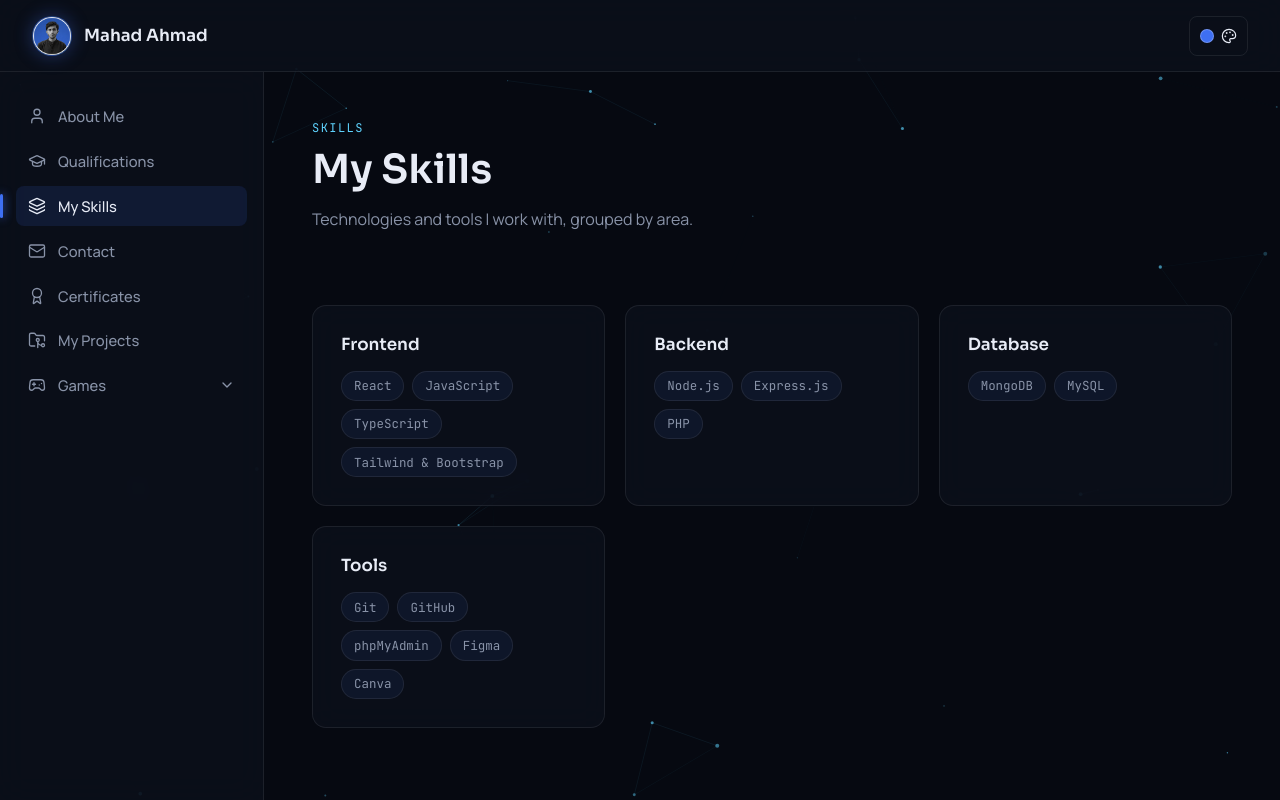
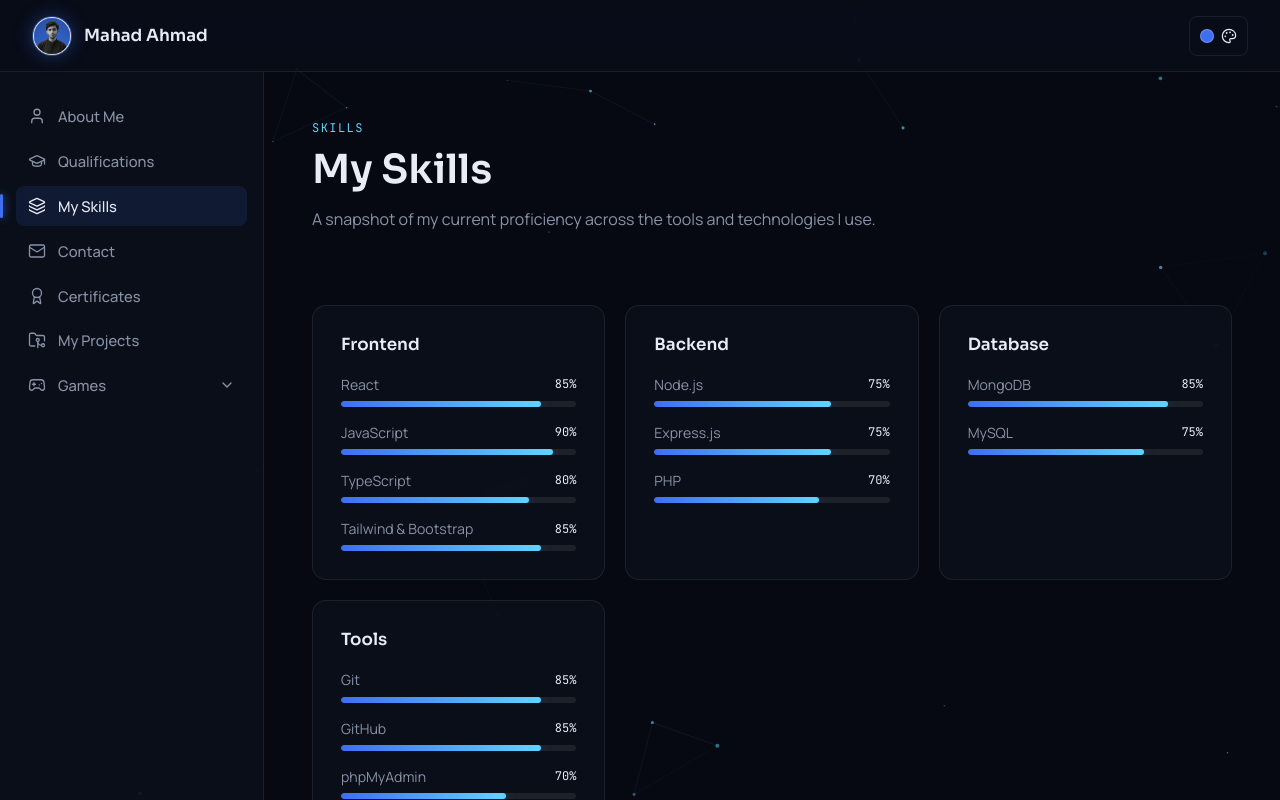
Before and after one commit to mahadahmad16/Portfolio, a React (Vite) app: page /skills in a window 1280 px wide. Shown: the top 800 px of the page. Built offline with nearby package versions, Linux system fonts and the light colour scheme.

Commit message:
Bar Added

```diff
--- a/src/components/background/ParticlesBackground.jsx
+++ b/src/components/background/ParticlesBackground.jsx
@@ -25,7 +25,7 @@
     let dpr = 1;
     let particles = [];
     let frameId = null;
-    let isVisible = true;
+    let isVisible = !document.hidden;
     let particleColor = getComputedStyle(document.documentElement)
       .getPropertyValue("--accent-cyan-rgb")
       .trim();
@@ -106,12 +106,19 @@
       }
     }
 
+    function stopAnimation() {
+      if (frameId !== null) {
+        cancelAnimationFrame(frameId);
+        frameId = null;
+      }
+    }
+
     function handleVisibilityChange() {
       isVisible = !document.hidden;
       if (isVisible && !prefersReducedMotion && frameId === null) {
         frameId = requestAnimationFrame(step);
-      } else if (frameId) {
-        cancelAnimationFrame(frameId);
+      } else if (!isVisible) {
+        stopAnimation();
       }
     }
 
@@ -124,7 +131,7 @@
 
     resize();
     draw();
-    if (!prefersReducedMotion) {
+    if (isVisible && !prefersReducedMotion) {
       frameId = requestAnimationFrame(step);
     }
     themeObserver.observe(document.documentElement, { attributes: true, attributeFilter: ["data-theme"] });
@@ -133,7 +140,7 @@
     document.addEventListener("visibilitychange", handleVisibilityChange);
 
     return () => {
-      if (frameId) cancelAnimationFrame(frameId);
+      stopAnimation();
       themeObserver.disconnect();
       window.removeEventListener("resize", debouncedResize);
       document.removeEventListener("visibilitychange", handleVisibilityChange);
--- a/src/components/layout/Topbar.css
+++ b/src/components/layout/Topbar.css
@@ -9,8 +9,10 @@
   justify-content: space-between;
   padding: 0 clamp(1rem, 3vw, 2rem);
   background: var(--bg-panel-glass);
-  backdrop-filter: blur(16px);
-  -webkit-backdrop-filter: blur(16px);
+  background: color-mix(in srgb, var(--bg-panel-glass) 78%, transparent);
+  -webkit-backdrop-filter: blur(16px) saturate(140%);
+  backdrop-filter: blur(16px) saturate(140%);
+  isolation: isolate;
   border-bottom: 1px solid var(--border-hairline);
   z-index: 40;
 }
--- a/src/components/sections/SkillsGrid.css
+++ b/src/components/sections/SkillsGrid.css
@@ -5,7 +5,7 @@
 }
 
 .skills-grid__category {
-  margin: 0 0 1rem;
+  margin: 0 0 1.25rem;
   font-family: var(--font-display);
   font-size: 1.05rem;
   font-weight: 600;
@@ -14,19 +14,50 @@
 
 .skills-grid__list {
   list-style: none;
-  display: flex;
-  flex-wrap: wrap;
-  gap: 0.5rem;
+  display: grid;
+  gap: 1rem;
   margin: 0;
   padding: 0;
 }
 
-.skills-grid__pill {
-  padding: 0.35rem 0.75rem;
+.skills-grid__item-heading {
+  display: flex;
+  align-items: center;
+  justify-content: space-between;
+  gap: 0.75rem;
+  margin-bottom: 0.45rem;
+}
+
+.skills-grid__name {
+  color: var(--text-muted);
+  font-size: 0.88rem;
+}
+
+.skills-grid__proficiency {
+  font-family: var(--font-mono);
+  font-size: 0.75rem;
+  font-variant-numeric: tabular-nums;
+  color: var(--text-primary);
+}
+
+.skills-grid__progress {
+  height: 6px;
+  overflow: hidden;
   border-radius: 999px;
-  border: 1px solid var(--border-hairline);
-  background: rgba(62, 111, 242, 0.08);
-  font-family: var(--font-mono);
-  font-size: 0.78rem;
-  color: var(--text-muted);
+  background: var(--border-hairline);
 }
+
+.skills-grid__progress-fill {
+  display: block;
+  height: 100%;
+  border-radius: inherit;
+  background: linear-gradient(90deg, var(--accent-blue), var(--accent-cyan));
+  box-shadow: 0 0 12px var(--accent-blue-soft);
+  transition: width 0.6s var(--ease-out);
+}
+
+@media (prefers-reduced-motion: reduce) {
+  .skills-grid__progress-fill {
+    transition: none;
+  }
+}
--- a/src/components/sections/SkillsGrid.jsx
+++ b/src/components/sections/SkillsGrid.jsx
@@ -14,9 +14,25 @@
         <GlowCard as="article" key={category} className="skills-grid__card">
           <h3 className="skills-grid__category">{category}</h3>
           <ul className="skills-grid__list">
-            {items.map((item) => (
-              <li key={item} className="skills-grid__pill">
-                {item}
+            {items.map(({ name, proficiency }) => (
+              <li key={name} className="skills-grid__item">
+                <div className="skills-grid__item-heading">
+                  <span className="skills-grid__name">{name}</span>
+                  <span className="skills-grid__proficiency">{proficiency}%</span>
+                </div>
+                <div
+                  className="skills-grid__progress"
+                  role="progressbar"
+                  aria-label={`${name} proficiency`}
+                  aria-valuemin={0}
+                  aria-valuemax={100}
+                  aria-valuenow={proficiency}
+                >
+                  <span
+                    className="skills-grid__progress-fill"
+                    style={{ width: `${proficiency}%` }}
+                  />
+                </div>
               </li>
             ))}
           </ul>
--- a/src/data/skills.js
+++ b/src/data/skills.js
@@ -1,19 +1,37 @@
-/** Consumed by components/sections/SkillsGrid.jsx */
+/** Proficiency values are editable percentages consumed by SkillsGrid.jsx. */
 export const SKILL_CATEGORIES = [
   {
     category: "Frontend",
-    items: ["React", "JavaScript", "TypeScript", "Tailwind & Bootstrap"],
+    items: [
+      { name: "React", proficiency: 85 },
+      { name: "JavaScript", proficiency: 90 },
+      { name: "TypeScript", proficiency: 80 },
+      { name: "Tailwind & Bootstrap", proficiency: 85 },
+    ],
   },
   {
     category: "Backend",
-    items: ["Node.js", "Express.js", "PHP"],
+    items: [
+      { name: "Node.js", proficiency: 75 },
+      { name: "Express.js", proficiency: 75 },
+      { name: "PHP", proficiency: 70 },
+    ],
   },
   {
     category: "Database",
-    items: ["MongoDB", "MySQL"],
+    items: [
+      { name: "MongoDB", proficiency: 85 },
+      { name: "MySQL", proficiency: 75 },
+    ],
   },
   {
     category: "Tools",
-    items: ["Git", "GitHub", "phpMyAdmin", "Figma", "Canva"],
+    items: [
+      { name: "Git", proficiency: 85 },
+      { name: "GitHub", proficiency: 85 },
+      { name: "phpMyAdmin", proficiency: 70 },
+      { name: "Figma", proficiency: 90 },
+      { name: "Canva", proficiency: 80 },
+    ],
   },
 ];
--- a/src/pages/MySkills.jsx
+++ b/src/pages/MySkills.jsx
@@ -8,7 +8,7 @@
       <SectionHeading
         eyebrow="Skills"
         title="My Skills"
-        description="Technologies and tools I work with, grouped by area."
+        description="A snapshot of my current proficiency across the tools and technologies I use."
       />
       <SkillsGrid />
     </div>
```
